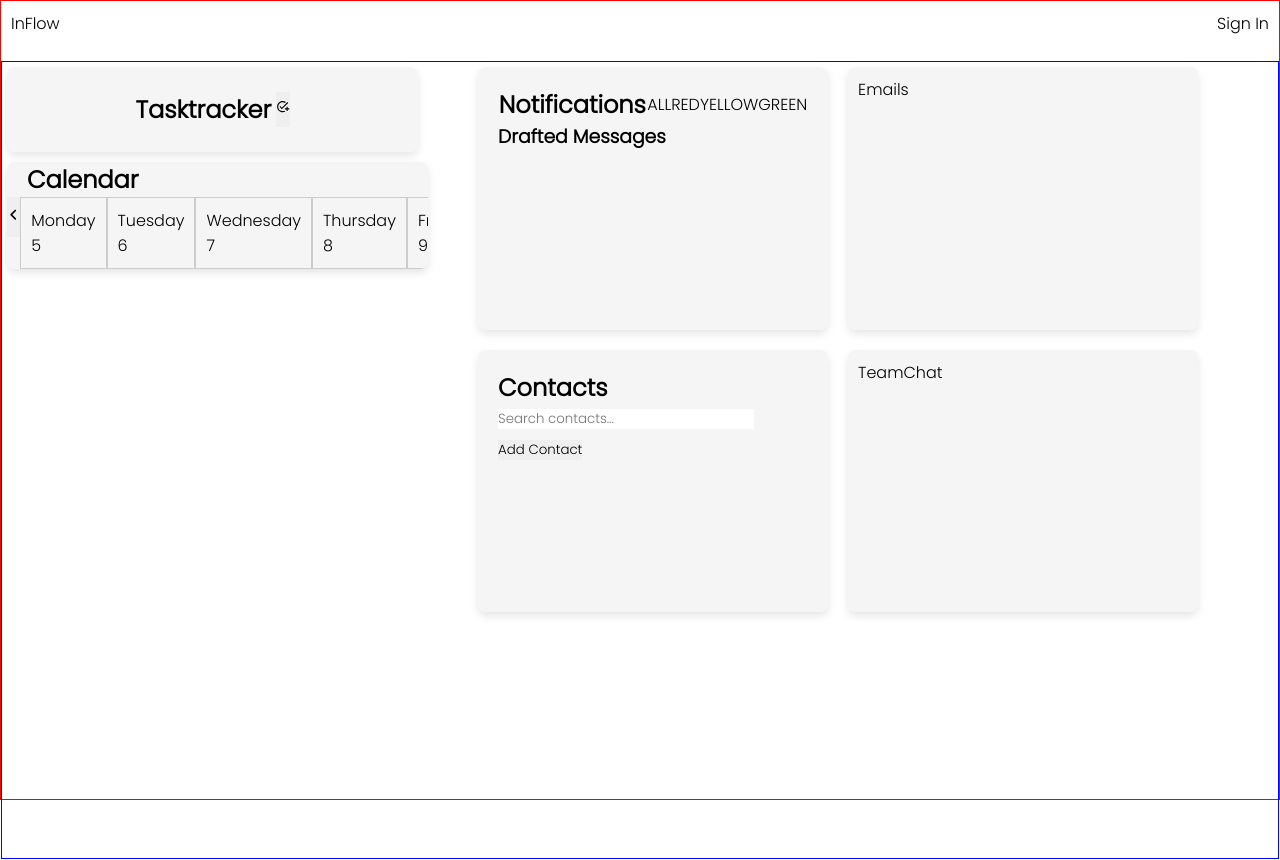
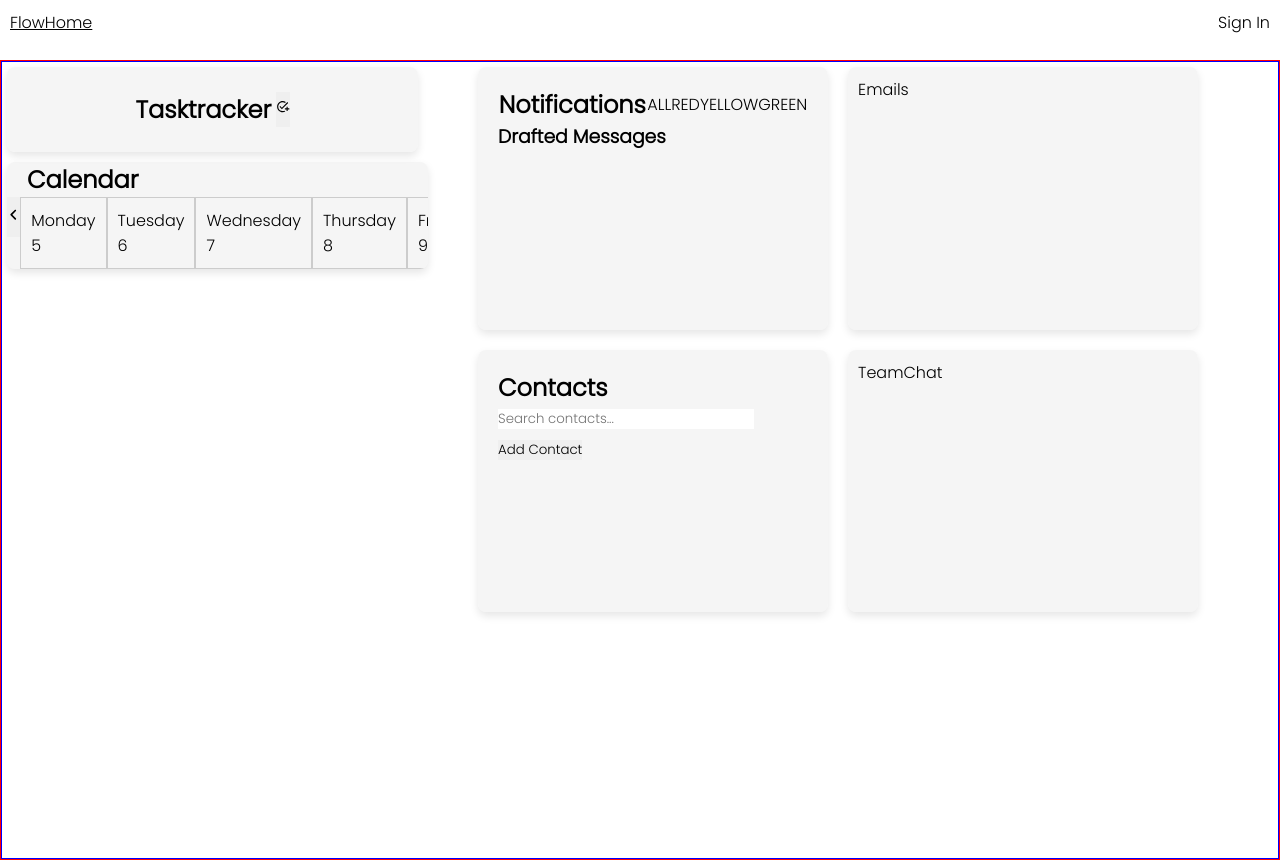
Before and after one commit to EdGitDonald/MajorProjet, a React (Vite) app: page / in a window 1280 px wide. Built offline with nearby package versions, Linux system fonts and the light colour scheme.

Commit message:
Notifications centre page added

```diff
--- a/src/App.jsx
+++ b/src/App.jsx
@@ -1,14 +1,23 @@
 import { useState } from 'react'
 import './App.css'
 import Homepage from './Pages/Homepage/Homepage'
+import { BrowserRouter, Routes, Route } from 'react-router-dom'
+import NotificationCentre from './Pages/NotificationsCentre/NotificationCentre'
+import Header from './Components/Header/Header'
 
 
 
 function App() {
   return (
-    <div>
-    <Homepage />
-    </div>
+
+    <BrowserRouter>
+       <Header />
+     <Routes>
+       <Route path='/' element={<Homepage/>}/>
+       <Route path='/NotificationCentre' element={<NotificationCentre/>}/>
+     </Routes>
+    </BrowserRouter>
+
   )
   }
 
--- a/src/Components/Header/Header.jsx
+++ b/src/Components/Header/Header.jsx
@@ -1,10 +1,14 @@
 import React from 'react'
 import './Header.css'
+import { Link } from 'react-router-dom'
 
 function Header() {
   return (
     <div className='Header'>
-        <p>InFlow</p>
+        <Link to='/'>
+        <p>FlowHome</p>
+        </Link>
+
         <nav>
             <p>Sign In</p>
 
--- a/src/Components/Notifications/Notifications.jsx
+++ b/src/Components/Notifications/Notifications.jsx
@@ -1,9 +1,11 @@
 import React, { useState, useRef } from 'react';
 import { TiDelete } from "react-icons/ti";
+import { useNavigate } from 'react-router-dom';
 import './Notifications.css';
 
 function Notifications({ draftedMessages, removeNotification, urgencyFilter, handleUrgencyFilterChange }) {
   const notificationsRef = useRef(null);
+  const navigate = useNavigate()
 
 
   const handleFlagClick = (urgency) => {
@@ -48,7 +50,7 @@ function Notifications({ draftedMessages, removeNotification, urgencyFilter, han
 
 
   return (
-    <div className='Notifications' >
+    <div className='Notifications' onClick={() => {navigate('/NotificationCentre')}} >
       <div className='Notifications-container'>
         <h2>Notifications</h2>
 
--- a/src/Pages/Homepage/Homepage.jsx
+++ b/src/Pages/Homepage/Homepage.jsx
@@ -1,4 +1,5 @@
 import React, { useState } from 'react';
+import { useNavigate } from 'react-router-dom';
 import './Homepage.css';
 import Header from '../../Components/Header/Header';
 import Tasktracker from '../../Components/Tasktracker/Tasktracker';
@@ -7,6 +8,7 @@ import Calendar from '../../Components/Calendar/Calendar';
 import Contacts from '../../Components/Contacts/Contacts';
 import Emails from '../../Components/Emails/Emails';
 import TeamChat from '../../Components/TeamChat/TeamChat';
+
 
 function Homepage() {
   const [draftedMessages, setDraftedMessages] = useState([]);
@@ -54,7 +56,6 @@ function Homepage() {
 
   return (
     <div className='Homepage-container'>
-        <Header />
        <div className='Homepage-display'>
         <div className='Homepage-left'>
         <Tasktracker
```
